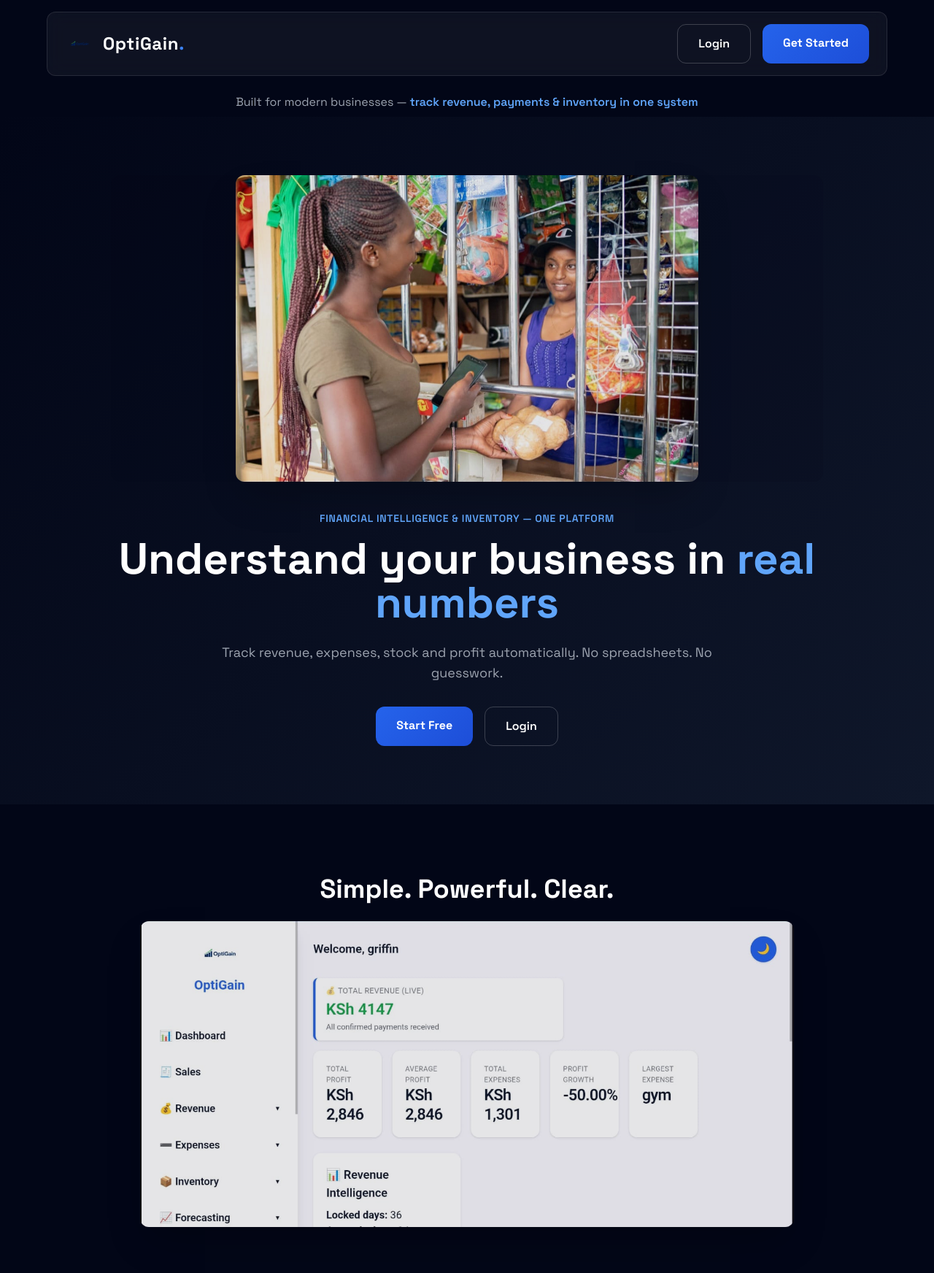
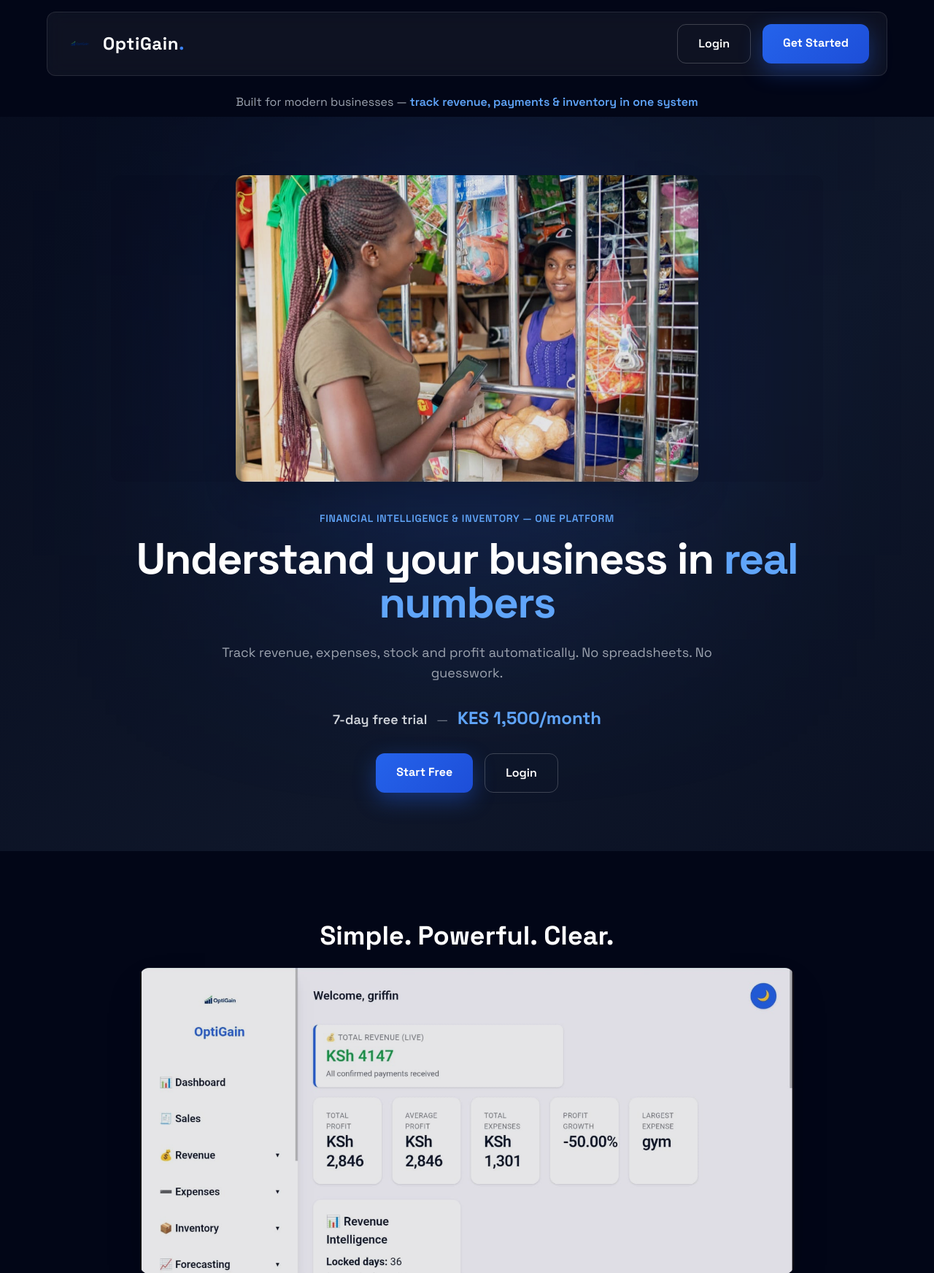
Before and after one commit to drgriff674/profit_optimizer, a Flask app: page / in a window 1280 px wide. Shown: the top 1744 px of the page at 73% size. Run offline with Flask 3, Linux system fonts and the light colour scheme; some libraries are stand-ins or nearby versions.

Commit message:
Update landing page

```diff
--- a/static/css/output.css
+++ b/static/css/output.css
@@ -657,6 +657,10 @@ video {
   z-index: 50;
 }
 
+.z-10 {
+  z-index: 10;
+}
+
 .mx-4 {
   margin-left: 1rem;
   margin-right: 1rem;
@@ -670,6 +674,11 @@ video {
 .my-3 {
   margin-top: 0.75rem;
   margin-bottom: 0.75rem;
+}
+
+.mx-2 {
+  margin-left: 0.5rem;
+  margin-right: 0.5rem;
 }
 
 .mb-1 {
@@ -1568,6 +1577,10 @@ video {
   font-weight: 600;
 }
 
+.font-extrabold {
+  font-weight: 800;
+}
+
 .uppercase {
   text-transform: uppercase;
 }
@@ -1825,6 +1838,15 @@ video {
   box-shadow: var(--tw-ring-offset-shadow, 0 0 #0000), var(--tw-ring-shadow, 0 0 #0000), var(--tw-shadow);
 }
 
+.blur {
+  --tw-blur: blur(8px);
+  filter: var(--tw-blur) var(--tw-brightness) var(--tw-contrast) var(--tw-grayscale) var(--tw-hue-rotate) var(--tw-invert) var(--tw-saturate) var(--tw-sepia) var(--tw-drop-shadow);
+}
+
+.filter {
+  filter: var(--tw-blur) var(--tw-brightness) var(--tw-contrast) var(--tw-grayscale) var(--tw-hue-rotate) var(--tw-invert) var(--tw-saturate) var(--tw-sepia) var(--tw-drop-shadow);
+}
+
 .backdrop-blur-md {
   --tw-backdrop-blur: blur(12px);
   backdrop-filter: var(--tw-backdrop-blur) var(--tw-backdrop-brightness) var(--tw-backdrop-contrast) var(--tw-backdrop-grayscale) var(--tw-backdrop-hue-rotate) var(--tw-backdrop-invert) var(--tw-backdrop-opacity) var(--tw-backdrop-saturate) var(--tw-backdrop-sepia);
--- a/templates/landing.html
+++ b/templates/landing.html
@@ -18,7 +18,34 @@
     }
 
     .hero-bg {
-      background: linear-gradient(135deg, #020617, #0f172a);
+  background: linear-gradient(135deg, #020617, #0f172a, #020617);
+  background-size: 200% 200%;
+  animation: gradientMove 6s ease infinite;
+}
+
+.hero-bg {
+  position: relative;
+  overflow: hidden;
+}
+
+/* 🔥 glowing light */
+.hero-bg::before {
+  content: "";
+  position: absolute;
+  width: 500px;
+  height: 500px;
+  background: rgba(37,99,235,0.25);
+  filter: blur(140px);
+  top: 10%;
+  left: 50%;
+  transform: translateX(-50%);
+  z-index: 0;
+}
+
+@keyframes gradientMove {
+  0% { background-position: 0% 50%; }
+  50% { background-position: 100% 50%; }
+  100% { background-position: 0% 50%; }
 }
 
     .btn-main {
@@ -26,6 +53,13 @@
   padding: 14px 28px;
   border-radius: 12px;
   font-weight: 700;
+  box-shadow: 0 10px 30px rgba(37,99,235,0.4);
+  transition: all 0.3s ease;
+}
+
+.btn-main:hover {
+  transform: translateY(-2px);
+  box-shadow: 0 15px 40px rgba(37,99,235,0.6);
 }
 
     .btn-outline {
@@ -66,12 +134,20 @@
 <body>
 
 <!-- LOADER -->
-<div id="loader" class="fixed inset-0 flex items-center justify-center bg-[#020617] z-50">
-  <div class="text-center">
+<div id="loader"
+     class="fixed inset-0 flex flex-col items-center justify-center bg-[#020617] z-50">
+
   <img src="{{ url_for('static', filename='logo.png') }}"
-         class="w-20 mx-auto mb-4 animate-pulse">
-    <p class="text-gray-400">Launching OptiGain...</p>
-  </div>
+       class="w-20 mb-4 animate-logo">
+
+  <h1 class="text-white text-2xl font-bold tracking-wide animate-text">
+    OptiGain
+  </h1>
+
+  <p class="text-gray-400 text-sm mt-2 animate-text">
+    Financial intelligence for your business
+  </p>
+
 </div>
 
 <!-- NAV -->
@@ -102,7 +178,7 @@
 <!-- HERO -->
 <section class="hero-bg py-20 text-center">
 
-  <div class="max-w-5xl mx-auto px-6">
+  <div class="max-w-5xl mx-auto px-6 relative z-10">
 
     <!-- IMAGE FIRST -->
     <div class="img-overlay mb-10 reveal">
@@ -116,7 +192,7 @@
   Financial Intelligence & Inventory — One Platform
 </p>
 
-<h1 class="text-5xl md:text-6xl font-bold leading-tight mb-6">
+<h1 class="text-5xl md:text-6xl font-extrabold leading-tight mb-6 tracking-tight">
       Understand your business in
       <span class="text-blue-400">real numbers</span>
     </h1>
@@ -124,6 +200,12 @@
     <p class="text-gray-400 text-lg mb-8 max-w-2xl mx-auto">
       Track revenue, expenses, stock and profit automatically.
       No spreadsheets. No guesswork.
+    </p>
+
+<p class="text-lg mb-8">
+  <span class="font-semibold text-gray-300">7-day free trial</span>
+  <span class="mx-2 text-gray-500">—</span>
+  <span class="text-blue-400 font-extrabold text-2xl">KES 1,500/month</span>
 </p>
 
     <div class="flex justify-center gap-4">
@@ -221,12 +303,12 @@
 <!-- CTA -->
 <section class="py-24 text-center">
 
-  <h2 class="text-4xl font-bold mb-6">
+  <h2 class="text-4xl md:text-5xl font-extrabold mb-6">
     Start controlling your business today
   </h2>
 
   <a href="{{ url_for('register') }}" class="btn-main">
-    Get Started
+    Start Free Trial
   </a>
 
 </section>
@@ -254,11 +336,16 @@
 <script>
 window.addEventListener("load", () => {
   const loader = document.getElementById("loader");
+
   setTimeout(() => {
     loader.style.opacity = "0";
-    loader.style.transition = "0.5s";
-    setTimeout(() => loader.remove(), 500);
-  }, 800);
+    loader.style.transition = "opacity 0.6s ease";
+
+    setTimeout(() => {
+      loader.style.display = "none";
+    }, 600);
+
+  }, 1400); // gives time for animation to feel premium
 });
 
 /* SCROLL REVEAL */
```
Also changed, not shown: other parts of templates/landing.html (+35 -1 lines). Lines whose indentation alone changed are shown as unchanged.
